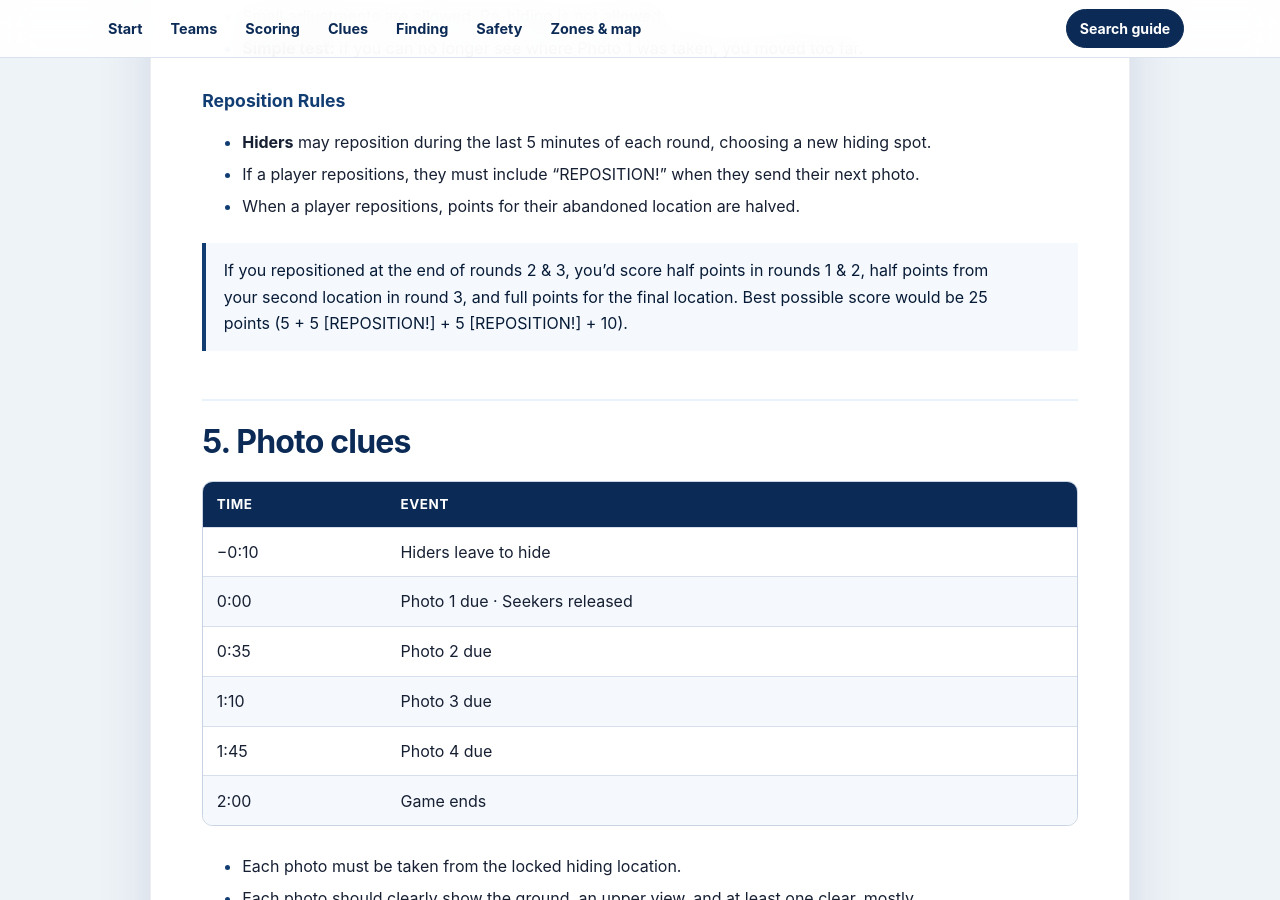
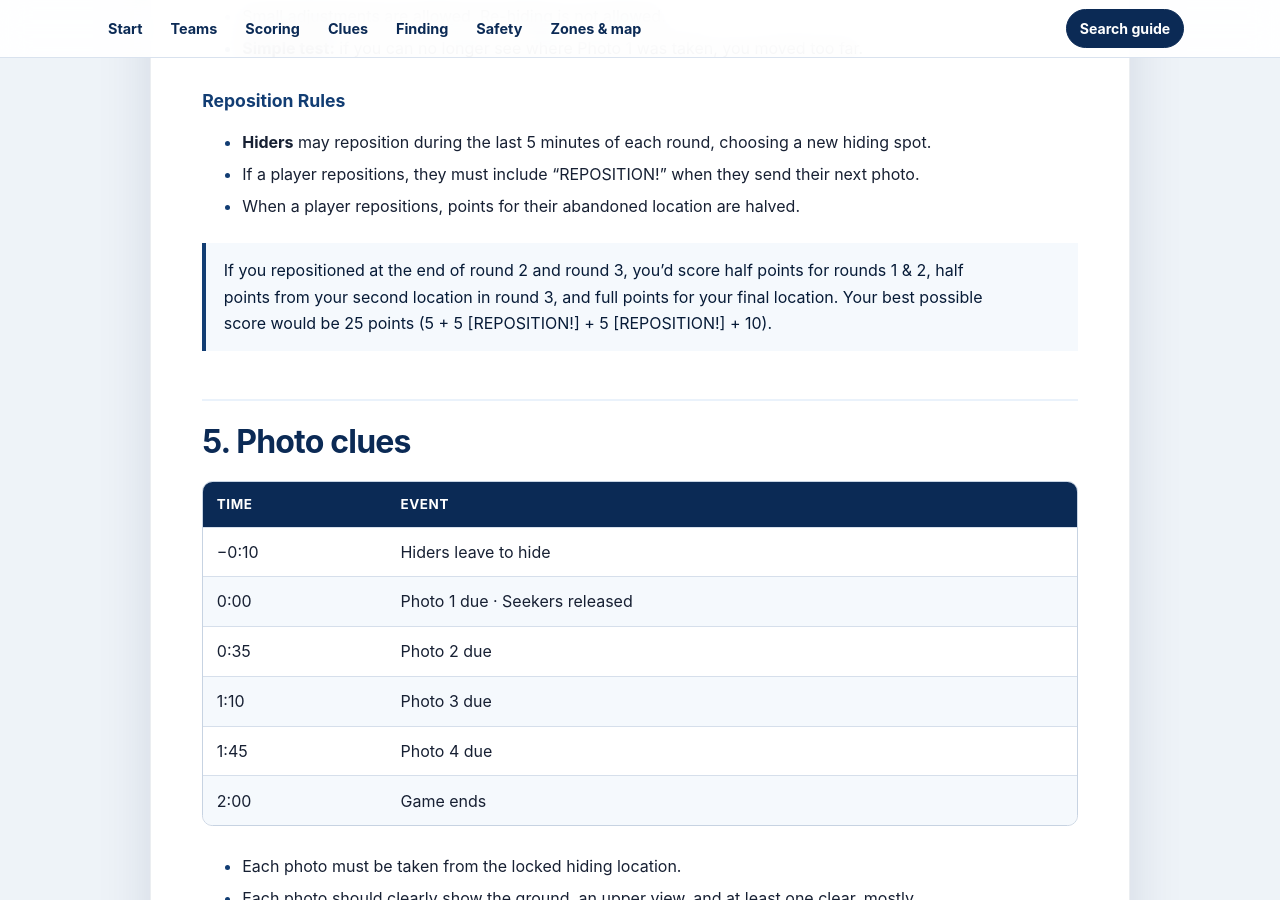
Before and after one commit to mmaxin/hide-and-seek-game, a Jekyll site: the page built from rules.md, in a window 1280 px wide and 900 px high, scrolled down 3043 px. Built offline with Jekyll 4.4.1, drawn with Linux system fonts in a browser that asks for light colours; our own code applies the rules of GitHub Pages for plain Markdown files.

Commit message:
Reposition example

```diff
--- a/rules.md
+++ b/rules.md
@@ -119,7 +119,7 @@ and may not watch, follow, or track Hiders. < Optimistic lol.
 - If a player repositions, they must include "REPOSITION!" when they send their next photo.
 - When a player repositions, points for their abandoned location are halved.
 
-> If you repositioned at the end of rounds 2 & 3, you'd score half points in rounds 1 & 2, half points from your second location in round 3, and full points for the final location. Best possible score would be 25 points (5 + 5 [REPOSITION!] + 5 [REPOSITION!] + 10).
+> If you repositioned at the end of round 2 and round 3, you'd score half points for rounds 1 & 2, half points from your second location in round 3, and full points for your final location. Your best possible score would be 25 points (5 + 5 [REPOSITION!] + 5 [REPOSITION!] + 10).
 
 
 
```
